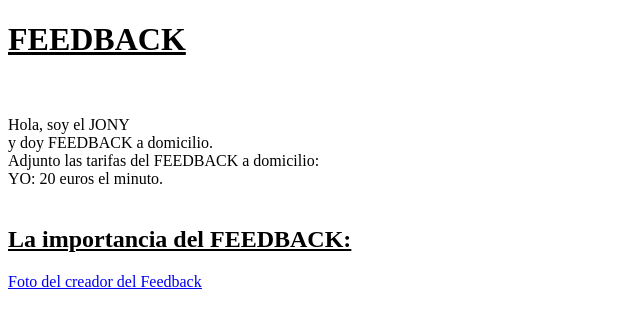
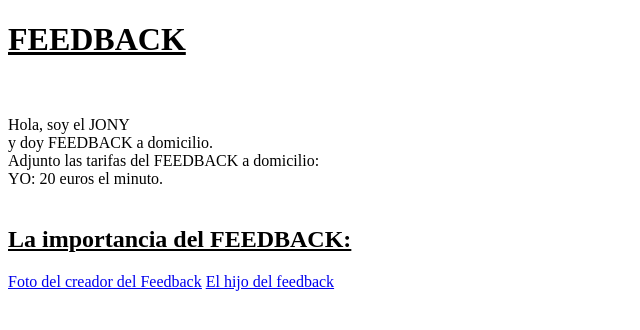
Before and after one commit to sergio2274/EjercicioTallerHtmlCss, a plain HTML site: page index.html in a window 1280 px wide. Shown: the whole page, without its empty margins (0-640 px from the left). Drawn offline with Linux system fonts and the light colour scheme.

Commit message:
Update index.html

```diff
--- a/index.html
+++ b/index.html
@@ -21,8 +21,12 @@
 
   <h2><u>La importancia del FEEDBACK:</u></h2>
 
+
  <a href=" https://www.google.es/search?q=STEVE+MAISTER&tbm=isch&source=iu&pf=m&ictx=1&fir=PStDhTb-O0JyEM%253A%252C42p4kZQL4XTvhM%252C_&usg=__gR4lELK80br4FHHyLtiVKgnSa_8%3D&sa=X&ved=0ahUKEwjVx826xs3XAhUnKsAKHcgcDNUQ9QEINDAB#imgrc=PStDhTb-O0JyEM:"><u>Foto del creador del Feedback</u></a>
- </p>
+
+  <a href="https://www.youtube.com/channel/UCw_L6hUIrVC9WbgpUOac2Lw><u>El hijo del feedback</u></a>
+
+  </p>
 
 
  </body>
```
